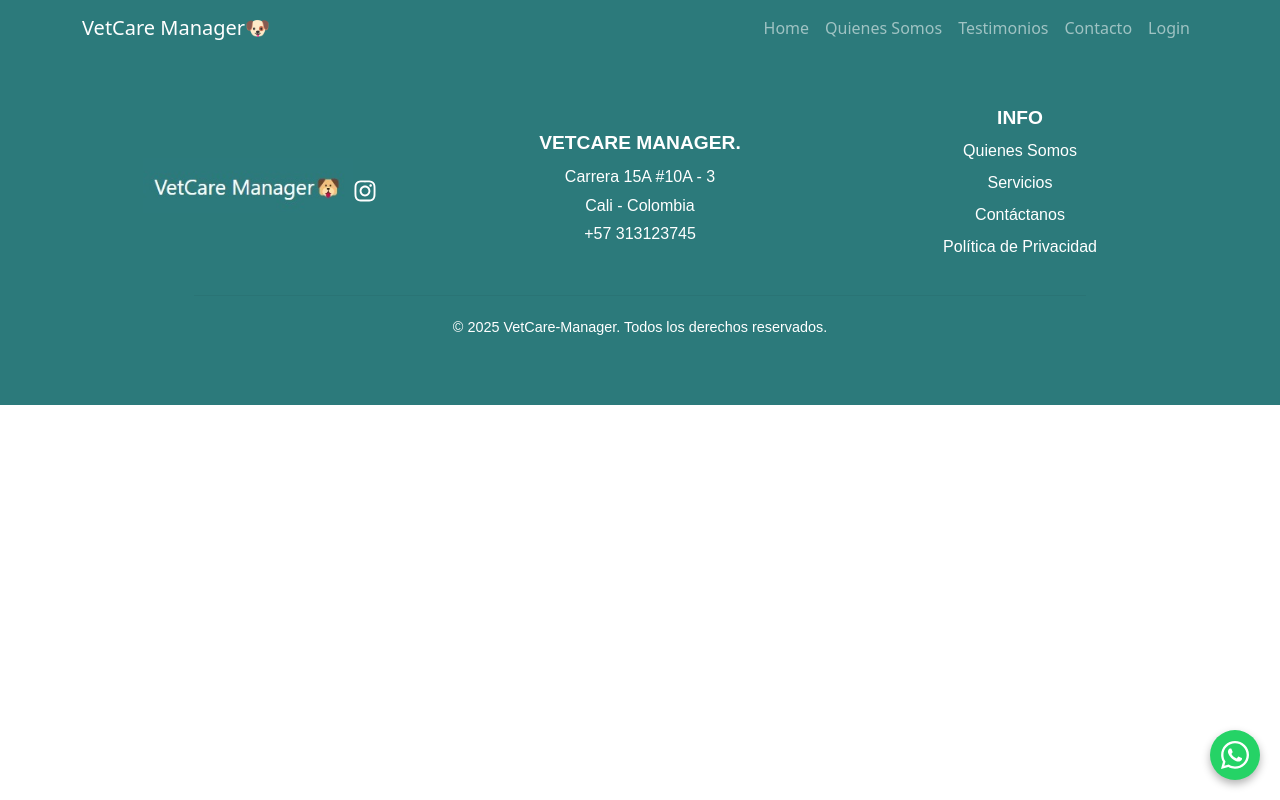
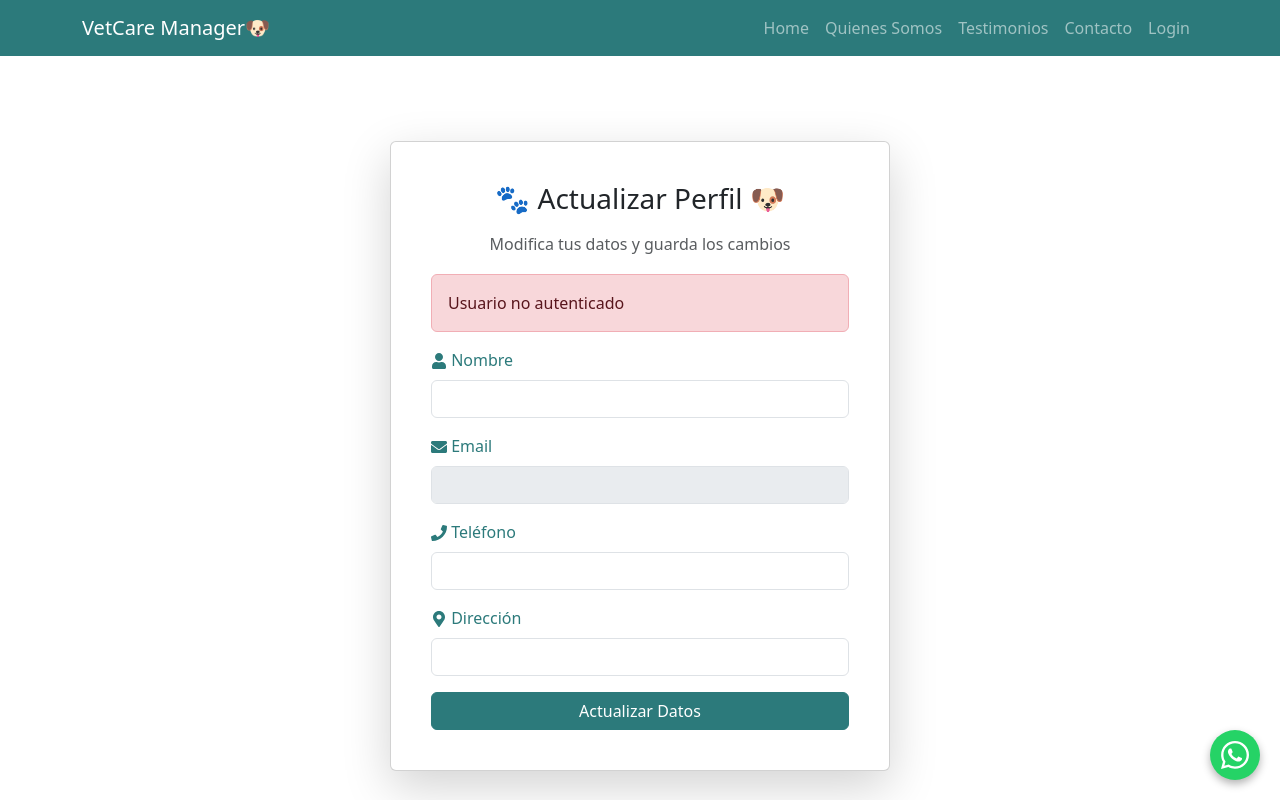
Before and after one commit to webdesigner98everyone/vetcare, a React (Create React App) app: page /update-profile in a window 1280 px wide. Shown: the top 800 px of the page. Built offline with nearby package versions, Linux system fonts and the light colour scheme.

Commit message:
Implementacion formulario de actualizacion de perfil de usuario

```diff
--- a/src/components/Navbar.tsx
+++ b/src/components/Navbar.tsx
@@ -1,9 +1,10 @@
 import { Navbar, Nav, Container, Dropdown } from "react-bootstrap";
-import { Link } from "react-router-dom";
+import { Link, useNavigate } from "react-router-dom";
 import { useNavbarLogic } from "../components/logic/NavbarLogic";
 
 export default function NavigationBar() {
   const { user, handleLogout, handleScrollToTestimonials } = useNavbarLogic();
+  const navigate = useNavigate(); // Para redirigir al usuario a otra página
 
   return (
     <Navbar style={{ backgroundColor: "#2c7a7b" }} variant="dark" expand="lg">
@@ -19,60 +20,68 @@ export default function NavigationBar() {
                 {user.role === "viewer" && (
                   <>
                     <Nav.Link as={Link} to="/PetProfile"
-                      onMouseEnter={(e) => (e.currentTarget as HTMLElement).style.color = "#ff9900"}
-                      onMouseLeave={(e) => (e.currentTarget as HTMLElement).style.color = "white"}>
+                      onMouseEnter={(e) => (e.currentTarget.style.color = "#ff9900")}
+                      onMouseLeave={(e) => (e.currentTarget.style.color = "white")}>
                       Mi Mascota
                     </Nav.Link>
                     <Nav.Link as={Link} to="/history"
-                      onMouseEnter={(e) => (e.currentTarget as HTMLElement).style.color = "#ff9900"}
-                      onMouseLeave={(e) => (e.currentTarget as HTMLElement).style.color = "white"}>
+                      onMouseEnter={(e) => (e.currentTarget.style.color = "#ff9900")}
+                      onMouseLeave={(e) => (e.currentTarget.style.color = "white")}>
                       Historial Clínico
                     </Nav.Link>
                     <Nav.Link as={Link} to="/vaccines"
-                      onMouseEnter={(e) => (e.currentTarget as HTMLElement).style.color = "#ff9900"}
-                      onMouseLeave={(e) => (e.currentTarget as HTMLElement).style.color = "white"}>
-                      Mis Vacunas
+                      onMouseEnter={(e) => (e.currentTarget.style.color = "#ff9900")}
+                      onMouseLeave={(e) => (e.currentTarget.style.color = "white")}>
+                      Vacunas
                     </Nav.Link>
                     <Nav.Link as={Link} to="/feeding"
-                      onMouseEnter={(e) => (e.currentTarget as HTMLElement).style.color = "#ff9900"}
-                      onMouseLeave={(e) => (e.currentTarget as HTMLElement).style.color = "white"}>
-                      Mi Alimentacion
+                      onMouseEnter={(e) => (e.currentTarget.style.color = "#ff9900")}
+                      onMouseLeave={(e) => (e.currentTarget.style.color = "white")}>
+                      Alimentación
                     </Nav.Link>
                   </>
                 )}
 
+                {/* Menú desplegable con Actualizar Datos y Cerrar Sesión */}
                 <Dropdown as={Nav.Item}>
                   <Dropdown.Toggle as={Nav.Link} id="dropdown-user">
                     {user.name || "Usuario"}
                   </Dropdown.Toggle>
                   <Dropdown.Menu>
-                    <Dropdown.Item onClick={handleLogout}>Cerrar Sesión</Dropdown.Item>
+                    <Dropdown.Item onClick={() => navigate("/update-profile")}>
+                      Actualizar Datos
+                    </Dropdown.Item>
+                    <Dropdown.Item onClick={handleLogout}>
+                      Cerrar Sesión
+                    </Dropdown.Item>
                   </Dropdown.Menu>
                 </Dropdown>
               </>
             ) : (
               <>
                 <Nav.Link as={Link} to="/"
-                  onMouseEnter={(e) => (e.currentTarget as HTMLElement).style.color = "#ff9900"}
-                  onMouseLeave={(e) => (e.currentTarget as HTMLElement).style.color = "white"}>
-                  Home</Nav.Link>
+                  onMouseEnter={(e) => (e.currentTarget.style.color = "#ff9900")}
+                  onMouseLeave={(e) => (e.currentTarget.style.color = "white")}>
+                  Home
+                </Nav.Link>
                 <Nav.Link as={Link} to="/About"
-                  onMouseEnter={(e) => (e.currentTarget as HTMLElement).style.color = "#ff9900"}
-                  onMouseLeave={(e) => (e.currentTarget as HTMLElement).style.color = "white"}>
-                  Quienes Somos</Nav.Link>
+                  onMouseEnter={(e) => (e.currentTarget.style.color = "#ff9900")}
+                  onMouseLeave={(e) => (e.currentTarget.style.color = "white")}>
+                  Quienes Somos
+                </Nav.Link>
                 <Nav.Link onClick={handleScrollToTestimonials} style={{ cursor: "pointer" }}
-                  onMouseEnter={(e) => (e.currentTarget as HTMLElement).style.color = "#ff9900"}
-                  onMouseLeave={(e) => (e.currentTarget as HTMLElement).style.color = "white"}>
+                  onMouseEnter={(e) => (e.currentTarget.style.color = "#ff9900")}
+                  onMouseLeave={(e) => (e.currentTarget.style.color = "white")}>
                   Testimonios
                 </Nav.Link>
                 <Nav.Link as={Link} to="/contact"
-                  onMouseEnter={(e) => (e.currentTarget as HTMLElement).style.color = "#ff9900"}
-                  onMouseLeave={(e) => (e.currentTarget as HTMLElement).style.color = "white"}>
+                  onMouseEnter={(e) => (e.currentTarget.style.color = "#ff9900")}
+                  onMouseLeave={(e) => (e.currentTarget.style.color = "white")}>
                   Contacto
                 </Nav.Link>
                 <Nav.Link as={Link} to="/login"
-                  onMouseEnter={(e) => (e.currentTarget as HTMLElement).style.color = "#ff9900"}
-                  onMouseLeave={(e) => (e.currentTarget as HTMLElement).style.color = "white"}>
+                  onMouseEnter={(e) => (e.currentTarget.style.color = "#ff9900")}
+                  onMouseLeave={(e) => (e.currentTarget.style.color = "white")}>
                   Login
                 </Nav.Link>
               </>
--- /dev/null
+++ b/src/components/logic/UpdateProfileLogic.tsx
@@ -0,0 +1,23 @@
+import axios from "axios";
+
+const API_URL = "http://localhost:5000/users";
+
+export const getUserById = async (userId: string) => {
+    try {
+        const response = await axios.get(`${API_URL}/${userId}`);
+        return response.data;
+    } catch (error) {
+        console.error("Error al cargar datos del usuario", error);
+        throw new Error("Error al cargar datos del usuario");
+    }
+};
+
+export const updateUser = async (userId: string, userData: any) => {
+    try {
+        await axios.put(`${API_URL}/${userId}`, userData);
+        return "Perfil actualizado con éxito";
+    } catch (error) {
+        console.error("Error al actualizar perfil", error);
+        throw new Error("Error al actualizar perfil");
+    }
+};
--- a/src/pages/Login.tsx
+++ b/src/pages/Login.tsx
@@ -1,4 +1,5 @@
 import React from "react";
+import { Link } from "react-router-dom";
 import { useLoginLogic } from "../components/logic/LoginLogic";
 import { FaEnvelope, FaLock } from "react-icons/fa";
 import { ToastContainer } from "react-toastify";
@@ -39,6 +40,10 @@ const Login: React.FC = () => {
           </div>
           <button type="submit" className="login-btn">Iniciar Sesión</button>
         </form>
+        {/* Enlace para registrarse */}
+        <p className="register-text">
+          ¿No tienes una cuenta? <Link to="/register" className="register-link">Regístrate aquí</Link>
+        </p>
       </div>
     </div>
   );
--- /dev/null
+++ b/src/pages/UpdateProfile.tsx
@@ -0,0 +1,134 @@
+import React, { useState, useEffect } from "react";
+import { Form, Button, Container, Card, Alert } from "react-bootstrap";
+import { useNavigate } from "react-router-dom";
+import { getUserById, updateUser } from "../components/logic/UpdateProfileLogic";
+import { FaUser, FaEnvelope, FaPhone, FaMapMarkerAlt } from "react-icons/fa";
+
+export default function UpdateProfile() {
+    const navigate = useNavigate();
+
+    const user = localStorage.getItem("user") ? JSON.parse(localStorage.getItem("user")!) : null;
+    const userId = user?.id;
+    const isAuthenticated = localStorage.getItem("isAuthenticated") === "true";
+
+    const [userData, setUserData] = useState({
+        name: "",
+        email: "",
+        contact: "",
+        address: "",
+    });
+
+    const [message, setMessage] = useState("");
+
+    useEffect(() => {
+        if (!isAuthenticated || !userId) {
+            setMessage("Usuario no autenticado");
+            return;
+        }
+
+        getUserById(userId)
+            .then(data => setUserData(data))
+            .catch(error => setMessage(error.message));
+    }, [userId, isAuthenticated]);
+
+    const handleChange = (e: React.ChangeEvent<HTMLInputElement>) => {
+        setUserData({ ...userData, [e.target.name]: e.target.value });
+    };
+
+    const handleSubmit = async (e: React.FormEvent<HTMLFormElement>) => {
+        e.preventDefault();
+
+        if (!userId) {
+            setMessage("No se puede actualizar el perfil sin un ID de usuario");
+            return;
+        }
+
+        try {
+            const successMessage = await updateUser(userId, userData);
+            setMessage(successMessage);
+            setTimeout(() => navigate("/"), 2000);
+        } catch (error: any) {
+            setMessage(error.message);
+        }
+    };
+
+    return (
+        <Container className="d-flex justify-content-center align-items-center" style={{ minHeight: "100vh" }}>
+            <Card className="shadow-lg p-4" style={{ maxWidth: "500px", width: "100%" }}>
+                <Card.Body>
+                    <h3 className="text-center mb-3">
+                        <span role="img" aria-label="paw">🐾</span> Actualizar Perfil <span role="img" aria-label="dog">🐶</span>
+                    </h3>
+                    <p className="text-center text-muted">Modifica tus datos y guarda los cambios</p>
+                    {message && <Alert variant={message.includes("éxito") ? "success" : "danger"}>{message}</Alert>}
+
+                    <Form onSubmit={handleSubmit}>
+                        <Form.Group className="mb-3">
+                            <Form.Label style={{ color: "#2c7a7b" }} ><FaUser /> Nombre</Form.Label>
+                            <Form.Control
+                                type="text"
+                                name="name"
+                                value={userData.name}
+                                onChange={handleChange}
+                                required
+                            />
+                        </Form.Group>
+
+                        <Form.Group className="mb-3">
+                            <Form.Label style={{ color: "#2c7a7b" }}><FaEnvelope /> Email</Form.Label>
+                            <Form.Control
+                                type="email"
+                                name="email"
+                                value={userData.email}
+                                disabled
+                            />
+                        </Form.Group>
+
+                        <Form.Group className="mb-3">
+                            <Form.Label style={{ color: "#2c7a7b" }}><FaPhone /> Teléfono</Form.Label>
+                            <Form.Control
+                                type="text"
+                                name="contact"
+                                value={userData.contact}
+                                onChange={handleChange}
+                                required
+                            />
+                        </Form.Group>
+
+                        <Form.Group className="mb-3">
+                            <Form.Label style={{ color: "#2c7a7b" }}><FaMapMarkerAlt /> Dirección</Form.Label>
+                            <Form.Control
+                                type="text"
+                                name="address"
+                                value={userData.address}
+                                onChange={handleChange}
+                                required
+                            />
+                        </Form.Group>
+
+                        <Button
+                            className="w-100"
+                            type="submit"
+                            style={{
+                                backgroundColor: "#2c7a7b",
+                                borderColor: "#2c7a7b",
+                                color: "white",
+                                transition: "background-color 0.3s ease, border-color 0.3s ease",
+                            }}
+                            onMouseEnter={(e) => {
+                                e.currentTarget.style.backgroundColor = "#ff9900";
+                                e.currentTarget.style.borderColor = "#ff9900";
+                            }}
+                            onMouseLeave={(e) => {
+                                e.currentTarget.style.backgroundColor = "#2c7a7b";
+                                e.currentTarget.style.borderColor = "#2c7a7b";
+                            }}
+                        >
+                            Actualizar Datos
+                        </Button>
+                    </Form>
+                </Card.Body>
+            </Card>
+        </Container>
+    );
+}
--- a/src/routes.tsx
+++ b/src/routes.tsx
@@ -10,6 +10,7 @@ import PetProfile from "./pages/PetProfile";
 import PetFeeding from "./pages/feeding";
 import PetVaccines from "./pages/Vaccines";
 import PrivacyPolicy from "./pages/PrivacyPolicy";
+import UpdateProfile from "./pages/UpdateProfile"; // Asegúrate de la importación correcta
 import AdminPanel from "./pages/AdminPanel";
 import ProtectedRoute from "./components/ProtectedRouteProps";
 
@@ -20,6 +21,7 @@ export default function AppRoutes() {
       <Route path="/login" element={<Login />} />
       <Route path="/register" element={<Register />} />
       <Route path="/privacidad" element={<PrivacyPolicy />} />
+      <Route path="/update-profile" element={<UpdateProfile />} />
       <Route path="/" element={<About />} />
 
       {/* Rutas protegidas */}
```
Also changed, not shown: db.json (+5 -5 lines), src/styles/Login.css (+17 -0 lines).
